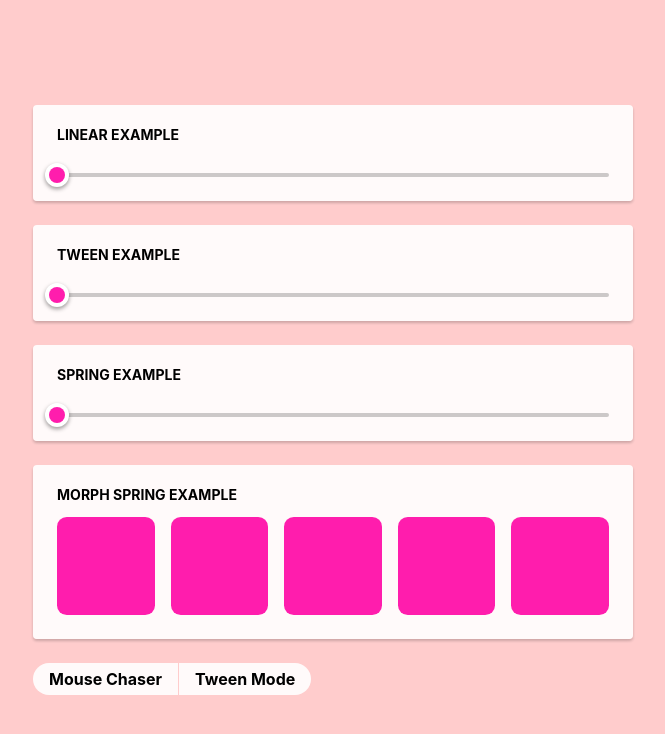
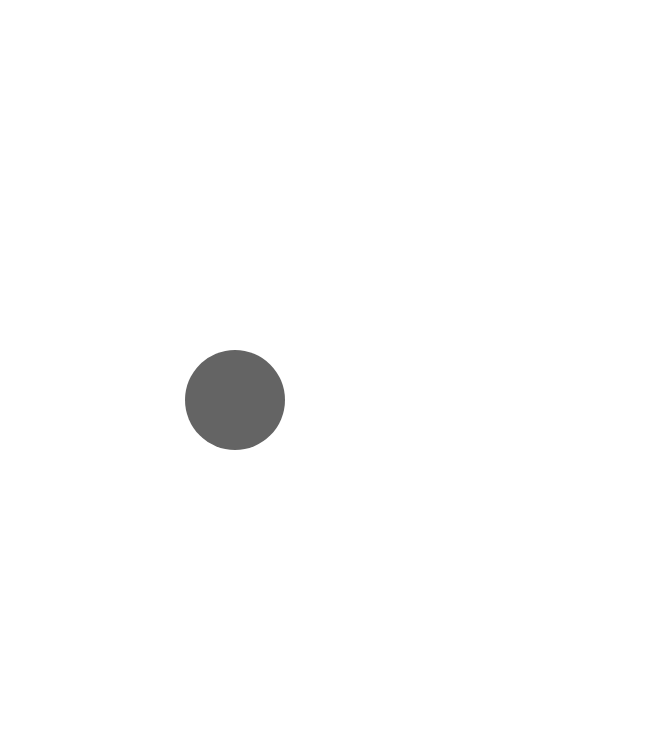
Before and after one commit to amadeus/presentation-avatar, a React (Create React App) app: page / in a window 1280 px wide. Shown: the top 734 px of the page, without its empty margins (307-972 px from the left). Built offline with nearby package versions, Linux system fonts and the light colour scheme.

Commit message:
A concept - it doesn't totally work

```diff
--- a/src/App.js
+++ b/src/App.js
@@ -1,16 +1,19 @@
 // @flow strict
 import React, {useState, useEffect} from 'react';
+import AnimationBasic from './pages/AnimationBasic';
 import Animations from './pages/Animations';
 import StatusGrid from './pages/StatusGrid';
 import AvatarGrid from './pages/AvatarGrid';
 
 type PageKeysType = {|
+  ANIMATION_BASIC: 'ANIMATION_BASIC',
   ANIMATIONS: 'ANIMATIONS',
   GRID_STATUS: 'GRID_STATUS',
   GRID_AVATAR: 'GRID_AVATAR',
 |};
 
 const PageKeys: PageKeysType = Object.freeze({
+  ANIMATION_BASIC: 'ANIMATION_BASIC',
   ANIMATIONS: 'ANIMATIONS',
   GRID_STATUS: 'GRID_STATUS',
   GRID_AVATAR: 'GRID_AVATAR',
@@ -19,7 +22,7 @@ const PageKeys: PageKeysType = Object.freeze({
 const Pages: Array<$Values<PageKeysType>> = Object.keys(PageKeys).map(key => PageKeys[key]);
 
 function App() {
-  const [page, setPage] = useState<$Values<PageKeysType>>(() => PageKeys.ANIMATIONS);
+  const [page, setPage] = useState<$Values<PageKeysType>>(() => Pages[0]);
   useEffect(() => {
     const handleKeypress = (event: KeyboardEvent) => {
       event.key === ' ' &&
@@ -37,6 +40,8 @@ function App() {
   }, []);
 
   switch (page) {
+    case PageKeys.ANIMATION_BASIC:
+      return <AnimationBasic />;
     case PageKeys.ANIMATIONS:
       return <Animations />;
     case PageKeys.GRID_STATUS:
--- /dev/null
+++ b/src/pages/AnimationBasic.js
@@ -0,0 +1,58 @@
+// @flow strict
+import React, {useEffect} from 'react';
+import {animated, useSpring} from 'react-spring';
+import styles from './AnimationBasic.module.css';
+
+const RANGE = 30;
+const FRAMES = 8;
+let INTERVAL = 400;
+const MAIN_COLOR = 'rgba(0, 0, 0, 1)';
+const ALT_COLOR = '#ffffff';
+
+function bgFlash(setValues) {
+  const left = 50 - RANGE / 2;
+  const inc = RANGE / (FRAMES * 2);
+  new Array(FRAMES * 2).fill(null).forEach((_, index) => {
+    const type = index % 2;
+    if (type === 0) {
+      setTimeout(() => {
+        setValues({
+          backgroundColor: ALT_COLOR,
+        });
+      }, INTERVAL * index);
+    } else {
+      setTimeout(() => {
+        setValues({
+          left: `${left + inc * index}%`,
+          backgroundColor: MAIN_COLOR,
+        });
+      }, INTERVAL * index);
+    }
+  });
+  setTimeout(() => {
+    bgFlash(setValues);
+  }, INTERVAL * FRAMES * 2);
+  if (INTERVAL > 1000 / 60) {
+    INTERVAL = Math.max(1000 / 60, (INTERVAL -= 200));
+  }
+}
+
+const AnimationBasic = () => {
+  const [props, setValues] = useSpring(() => ({
+    immediate: true,
+    backgroundColor: MAIN_COLOR,
+    left: '40%',
+  }));
+
+  useEffect(() => {
+    bgFlash(setValues);
+  }, [setValues]);
+
+  return (
+    <div className={styles.bg}>
+      <animated.div className={styles.circle} style={props} />
+    </div>
+  );
+};
+
+export default AnimationBasic;
--- /dev/null
+++ b/src/pages/AnimationBasic.module.css
@@ -0,0 +1,17 @@
+.bg {
+  width: 100vw;
+  height: 100vh;
+  display: flex;
+  align-items: center;
+  justify-content: center;
+}
+
+.circle {
+  position: absolute;
+  margin-top: -50px;
+  margin-left: -50px;
+  width: 100px;
+  height: 100px;
+  top: 50%;
+  border-radius: 50%;
+}
```
